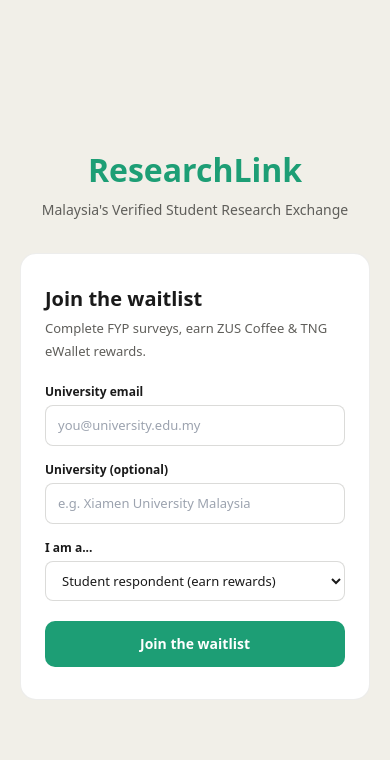
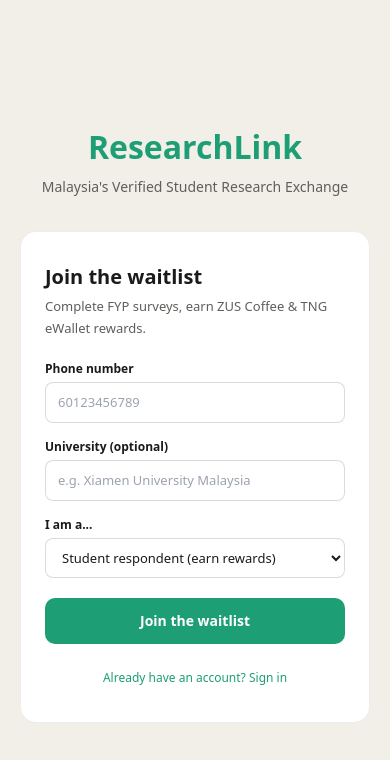
Before and after one commit to mikerchew-cpu/ResearchLink, a Next.js app: page /waitlist in a window 390 px wide. Shown: the top 760 px of the page. Built offline with nearby package versions, Linux system fonts and the light colour scheme; no server answers.

Commit message:
refactor: waitlist uses phone instead of email

```diff
--- a/src/app/api/waitlist/route.ts
+++ b/src/app/api/waitlist/route.ts
@@ -2,12 +2,14 @@ import { NextRequest, NextResponse } from "next/server";
 import { supabaseAdmin } from "@/lib/supabase";
 
 export async function POST(req: NextRequest) {
-  const { email, university, role } = await req.json();
+  const { phone, university, role } = await req.json();
 
-  if (!email) return NextResponse.json({ error: "Email required" }, { status: 400 });
+  const cleaned = (phone || "").replace(/[^0-9]/g, "");
+  if (!cleaned || cleaned.length < 10)
+    return NextResponse.json({ error: "Valid phone number required" }, { status: 400 });
 
   const { error } = await supabaseAdmin.from("waitlist").insert({
-    email,
+    email: cleaned,
     university: university || null,
     role: role || "respondent",
   });
--- a/src/app/waitlist/page.tsx
+++ b/src/app/waitlist/page.tsx
@@ -6,7 +6,7 @@ import toast from "react-hot-toast";
 
 export default function WaitlistPage() {
   const { t } = useI18n();
-  const [email, setEmail] = useState("");
+  const [phone, setPhone] = useState("");
   const [university, setUniversity] = useState("");
   const [role, setRole] = useState("respondent");
   const [submitted, setSubmitted] = useState(false);
@@ -22,12 +22,17 @@ export default function WaitlistPage() {
 
   async function handleSubmit(e: React.FormEvent) {
     e.preventDefault();
+    const cleaned = phone.replace(/[^0-9]/g, "");
+    if (cleaned.length < 10) {
+      toast.error("Enter a valid Malaysian phone number");
+      return;
+    }
     setLoading(true);
     try {
       const res = await fetch("/api/waitlist", {
         method: "POST",
         headers: { "Content-Type": "application/json" },
-        body: JSON.stringify({ email, university, role }),
+        body: JSON.stringify({ phone: cleaned, university, role }),
       });
       if (!res.ok) throw new Error("Failed");
       setSubmitted(true);
@@ -47,7 +52,7 @@ export default function WaitlistPage() {
             <div style={{ fontSize: 48, marginBottom: 16 }}>🎉</div>
             <h1 style={{ fontSize: 20, fontWeight: 700, margin: "0 0 8px" }}>You're on the list!</h1>
             <p style={{ fontSize: 14, color: "var(--color-text-secondary)", margin: 0 }}>
-              We'll email you at <strong>{email}</strong> when ResearchLink launches. Share with your friends!
+              We'll WhatsApp you at <strong>+{phone.replace(/[^0-9]/g, "")}</strong> when ResearchLink launches.
             </p>
           </div>
         </div>
@@ -77,21 +82,21 @@ export default function WaitlistPage() {
 
           <form onSubmit={handleSubmit}>
             <div style={{ marginBottom: 14 }}>
-              <label style={{ display: "block", fontSize: 12, fontWeight: 600, marginBottom: 4 }}>University email</label>
-              <input type="email" required value={email} onChange={e => setEmail(e.target.value)}
-                placeholder="you@university.edu.my"
-                style={{ width: "100%", padding: "9px 12px", border: "0.5px solid var(--color-border-secondary)", borderRadius: 8, fontSize: 13 }} />
+              <label style={{ display: "block", fontSize: 12, fontWeight: 600, marginBottom: 4 }}>Phone number</label>
+              <input type="tel" required value={phone} onChange={e => setPhone(e.target.value)}
+                placeholder="60123456789"
+                style={{ width: "100%", padding: "9px 12px", border: "0.5px solid var(--color-border-secondary)", borderRadius: 8, fontSize: 13, color: "var(--color-text-primary)" }} />
             </div>
             <div style={{ marginBottom: 14 }}>
               <label style={{ display: "block", fontSize: 12, fontWeight: 600, marginBottom: 4 }}>University (optional)</label>
               <input type="text" value={university} onChange={e => setUniversity(e.target.value)}
                 placeholder="e.g. Xiamen University Malaysia"
-                style={{ width: "100%", padding: "9px 12px", border: "0.5px solid var(--color-border-secondary)", borderRadius: 8, fontSize: 13 }} />
+                style={{ width: "100%", padding: "9px 12px", border: "0.5px solid var(--color-border-secondary)", borderRadius: 8, fontSize: 13, color: "var(--color-text-primary)" }} />
             </div>
             <div style={{ marginBottom: 20 }}>
               <label style={{ display: "block", fontSize: 12, fontWeight: 600, marginBottom: 4 }}>I am a...</label>
               <select value={role} onChange={e => setRole(e.target.value)}
-                style={{ width: "100%", padding: "9px 12px", border: "0.5px solid var(--color-border-secondary)", borderRadius: 8, fontSize: 13 }}>
+                style={{ width: "100%", padding: "9px 12px", border: "0.5px solid var(--color-border-secondary)", borderRadius: 8, fontSize: 13, color: "var(--color-text-primary)" }}>
                 <option value="respondent">Student respondent (earn rewards)</option>
                 <option value="researcher">Researcher (post surveys)</option>
               </select>
@@ -101,6 +106,12 @@ export default function WaitlistPage() {
               {loading ? "Joining..." : "Join the waitlist"}
             </button>
           </form>
+
+          <div style={{ marginTop: 20, textAlign: "center" }}>
+            <a href="/auth/signin" style={{ fontSize: 12, color: "var(--rl-teal)", textDecoration: "none", fontWeight: 500 }}>
+              Already have an account? Sign in
+            </a>
+          </div>
         </div>
       </div>
     </div>
```
Also changed, not shown: 1 other file (tests, documents, lock files or other folders).
